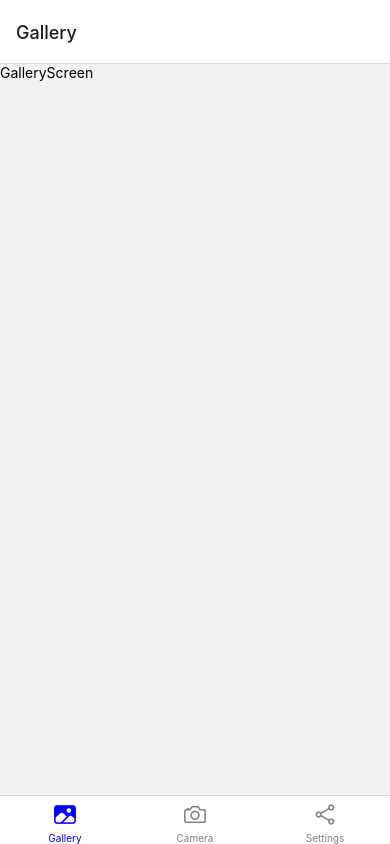
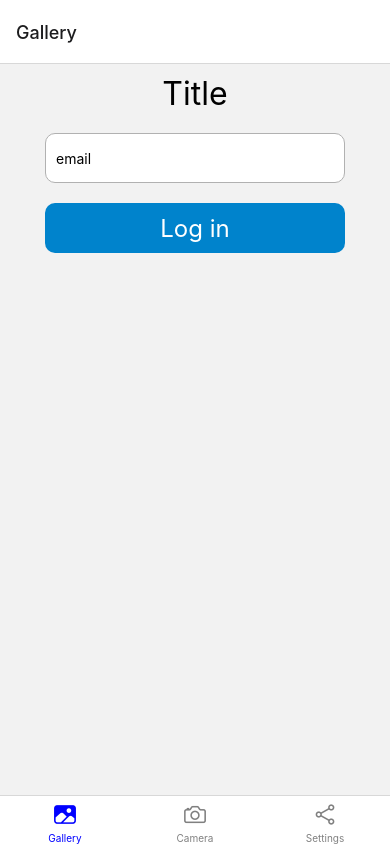
Before and after one commit to hurkankalan/Pictures-manager, a React Native app: screen /Gallery in a window 390 px wide. Built offline with nearby package versions, Linux system fonts and the light colour scheme.

Commit message:
feat: creating button and input component

```diff
--- /dev/null
+++ b/App.tsx
@@ -0,0 +1,3 @@
+import App from './src/App'
+
+export default App;
--- /dev/null
+++ b/src/components/buttons/PrimaryButton/index.tsx
@@ -0,0 +1,20 @@
+import {ButtonContainerStyle, ButtonTextStyle} from './style';
+import React from "react";
+
+interface Props {
+    onPress: () => void,
+    text: string,
+}
+
+const PrimaryButton: React.FC<Props> = ({onPress, text}) => {
+
+    return (
+        <ButtonContainerStyle onPress={onPress}>
+            <ButtonTextStyle>
+                { text }
+            </ButtonTextStyle>
+        </ButtonContainerStyle>
+    );
+};
+
+export default PrimaryButton;
--- /dev/null
+++ b/src/components/buttons/PrimaryButton/style.ts
@@ -0,0 +1,15 @@
+import styled from 'styled-components/native';
+
+export const ButtonContainerStyle = styled.TouchableOpacity`
+    background: #0083CC;
+    height: 50px;
+    width: 300px;
+    margin: 10px auto 10px auto;
+    border-radius: 10px;
+`;
+
+export const ButtonTextStyle = styled.Text`
+  font-size: 24px;
+  color:white;
+  margin:auto;
+`;
--- /dev/null
+++ b/src/components/inputs/PrimaryInput/style.ts
@@ -0,0 +1,12 @@
+import styled from 'styled-components/native';
+
+export const FormInputStyle = styled.TextInput<{ color?: string }>`
+    width: 300px;
+    height: 50px;
+    background: white;
+    border-radius: 10px;
+    margin: 10px auto 10px auto;
+    padding-left: 10px;
+    border: 1px solid ${(props) => props.color || '#B1B1B1'};
+
+`;
--- /dev/null
+++ b/src/components/texts/PrimaryTitle/style.ts
@@ -0,0 +1,8 @@
+import styled from 'styled-components/native';
+
+export const PrimaryTitle = styled.Text`
+    font-size: 32px;
+    color: black;
+    text-align: center;
+    margin: 10px auto 10px auto;
+`;
--- a/src/screens/GalleryScreen.tsx
+++ b/src/screens/GalleryScreen.tsx
@@ -1,5 +1,14 @@
 import { Text } from "react-native";
+import PrimaryButton from "../components/buttons/PrimaryButton"
+import {FormInputStyle} from "../components/inputs/PrimaryInput/style";
+import {PrimaryTitle} from "../components/texts/PrimaryTitle/style";
 
 export default function GalleryScreen() {
-  return <Text>GalleryScreen</Text>;
+  return (
+      <>
+        <PrimaryTitle> Title </PrimaryTitle>
+        <FormInputStyle placeholder={'email'} />
+        <PrimaryButton onPress={() => console.log('test')} text={'Log in'} />
+      </>
+  )
 }
```
Also changed, not shown: 1 other file (tests, documents, lock files or other folders).
